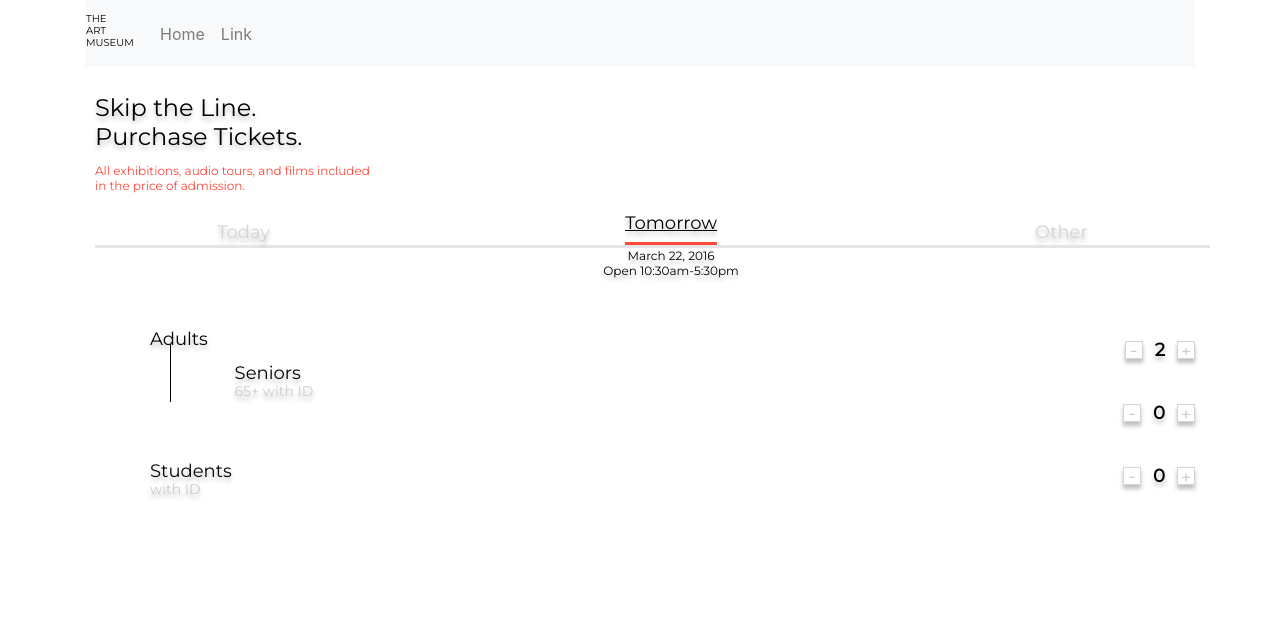
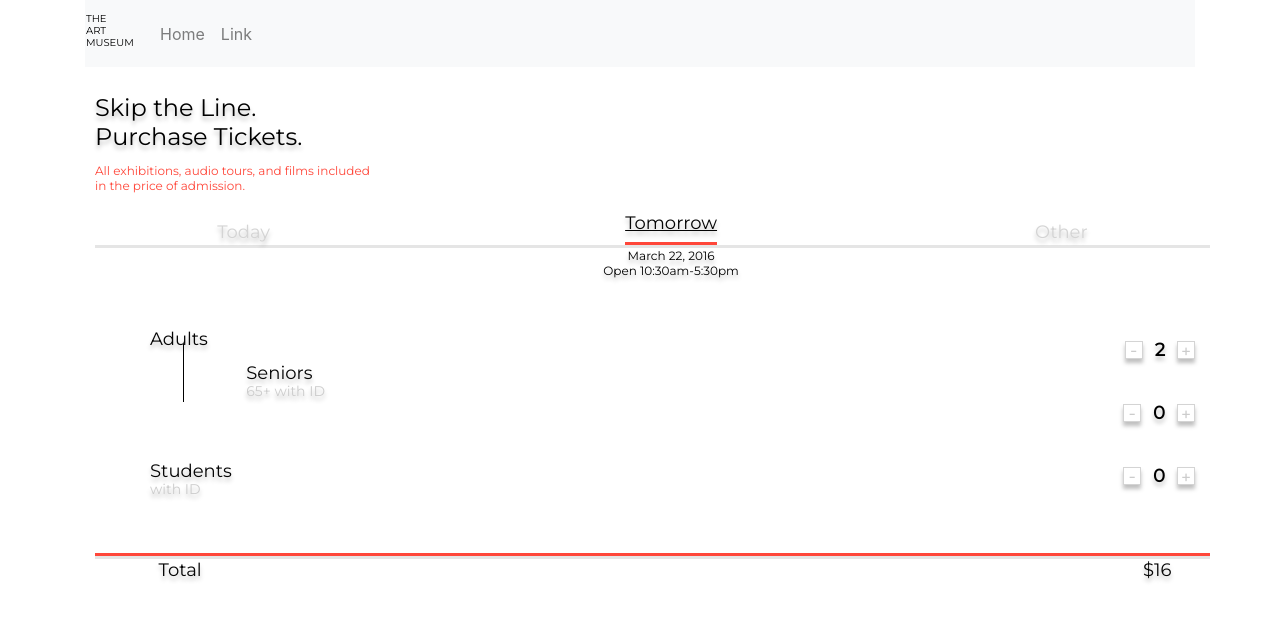
Before and after one commit to zloid/figma-imgs-to-react, a React (Create React App) app: page / in a window 1280 px wide. Shown: the top 620 px of the page. Built offline with nearby package versions, Linux system fonts and the light colour scheme.

Commit message:
total block done

```diff
--- a/src/components/AdultsBlock.jsx
+++ b/src/components/AdultsBlock.jsx
@@ -1,5 +1,5 @@
 import React from 'react'
-import { TodayTomorrowText } from './DateCell'
+import { TodayTomorrowText } from './TodayTomorrowText'
 import styled from 'styled-components'
 import { HollowDiv } from './HollowDiv'
 
@@ -9,8 +9,8 @@ const SeniorsBlock = styled.div`
   @media (min-width: 768px) {
     margin-left: 65px;
   }
-  @media (min-width: 1000px) {
-    margin-left: 75px;
+  @media (min-width: 1200px) {
+    margin-left: 88px;
   }
   margin-top: -8px;
   padding-top: 18px;
--- a/src/components/DateCell.jsx
+++ b/src/components/DateCell.jsx
@@ -1,29 +1,8 @@
 import React from 'react'
 import styled from 'styled-components'
+import { SolidLine } from './SolidLine'
+import { TodayTomorrowText } from './TodayTomorrowText'
 
-export const TodayTomorrowText = styled.div`
-  height: 23.72px;
-  left: calc(50% - 62px / 2 + 0.5px);
-  top: calc(50% - 0px / 2 - 20.14px);
-  font-family: Montserrat;
-  font-style: normal;
-  font-weight: normal;
-  font-size: 18px;
-  line-height: 22px;
-  text-align: center;
-  //   left: 10px;
-  text-shadow: 0px 4px 4px rgba(0, 0, 0, 0.25);
-  // position: absolute;
-  text-decoration-line: ${props => (props.selected ? 'underline' : 'none')};
-  border-bottom: ${props => (props.selected ? '3px solid #ff473a' : 'none')};
-  padding-bottom: ${props => (props.selected ? '30px' : '0px')};
-  margin-top: ${props => (props.blocked ? '9.2px' : '0px')};
-  color: ${props => (props.blocked ? '#D4D4D4' : '#050505')};
-  display: inline-block;
-  vertical-align: top;
-  margin-left: ${props => (props.righted ? '20%' : '10%')};
-  margin-right: ${props => props.lefted && '30%'};
-`
 const DateCellData = styled.div`
   font-family: Montserrat;
   font-style: normal;
@@ -42,13 +21,6 @@ const DateCellData = styled.div`
 //   margin-left: ${props => (props.righted ? '5%' : '5%')};
   margin-left: 5%;
   margin-left: ${props => props.lefted && '-10%'};
-`
-
-const SolidLine = styled.div`
-  //   position: absolute;
-  //   margin-top: 10px;
-  border-top: 3px solid #cccccc80;
-  width: 100%;
 `
 
 const DateCell = ({
--- a/src/components/MainNavBarMobile.jsx
+++ b/src/components/MainNavBarMobile.jsx
@@ -27,7 +27,7 @@ const PageName = styled.p`
   line-height: 22px;
   text-align: center;
   color: #ff473a;
-  @media (min-width: 768px) {
+  @media (min-width: 990px) {
     // margin: 10px 20px 0 10px;
     // font-weight: bolder;
     display: none;
--- a/src/components/PlanYourVisit.jsx
+++ b/src/components/PlanYourVisit.jsx
@@ -1,5 +1,5 @@
 import React from 'react'
-// import styled from 'styled-components'
+import styled from 'styled-components'
 import { Container, Row, Col } from 'react-bootstrap'
 import MainNavBarMobile from './MainNavBarMobile'
 import H1 from './H1'
@@ -8,6 +8,29 @@ import DateCell from './DateCell'
 import AdultsBlock from './AdultsBlock'
 import { HollowDiv } from './HollowDiv'
 import CounterBlock from './CounterBlock'
+import { SolidLine } from './SolidLine'
+import { TodayTomorrowText } from './TodayTomorrowText'
+
+const SolidLineRed = styled(SolidLine)`
+  border-top: 3px solid #ff473a;
+  margin-top: 26px;
+`
+const TotalBlock = styled.div`
+  margin-left: -2%;
+  width: 73%;
+  @media (min-width: 666px) {
+    margin-left: -3%;
+    width: 80%;
+  }
+  @media (min-width: 768px) {
+    margin-left: -3%;
+    width: 83%;
+  }
+  @media (min-width: 1200px) {
+    width: 87%;
+  }
+  display: inline-block;
+`
 
 const PlanYourVisit = () => {
   return (
@@ -80,9 +103,19 @@ const PlanYourVisit = () => {
           </Col>
           <Col className="text-right">
             <HollowDiv />
-            <CounterBlock count={2}/>
-            <CounterBlock count={0}/>
-            <CounterBlock count={0}/>
+            <CounterBlock count={2} />
+            <CounterBlock count={0} />
+            <CounterBlock count={0} />
+          </Col>
+        </Row>
+        <Row>
+          <Col>
+            <SolidLineRed />
+            <SolidLine />
+            <TotalBlock>
+              <TodayTomorrowText>Total</TodayTomorrowText>
+            </TotalBlock>
+            <TodayTomorrowText>$16</TodayTomorrowText>
           </Col>
         </Row>
       </Container>
--- /dev/null
+++ b/src/components/SolidLine.jsx
@@ -0,0 +1,6 @@
+import styled from 'styled-components'
+
+export const SolidLine = styled.div`
+border-top: 3px solid #cccccc80;
+width: 100%;
+`
--- /dev/null
+++ b/src/components/TodayTomorrowText.jsx
@@ -0,0 +1,25 @@
+import styled from 'styled-components'
+
+export const TodayTomorrowText = styled.div`
+  height: 23.72px;
+  left: calc(50% - 62px / 2 + 0.5px);
+  top: calc(50% - 0px / 2 - 20.14px);
+  font-family: Montserrat;
+  font-style: normal;
+  font-weight: normal;
+  font-size: 18px;
+  line-height: 22px;
+  text-align: center;
+  //   left: 10px;
+  text-shadow: 0px 4px 4px rgba(0, 0, 0, 0.25);
+  // position: absolute;
+  text-decoration-line: ${props => (props.selected ? 'underline' : 'none')};
+  border-bottom: ${props => (props.selected ? '3px solid #ff473a' : 'none')};
+  padding-bottom: ${props => (props.selected ? '30px' : '0px')};
+  margin-top: ${props => (props.blocked ? '9.2px' : '0px')};
+  color: ${props => (props.blocked ? '#D4D4D4' : '#050505')};
+  display: inline-block;
+  vertical-align: top;
+  margin-left: ${props => (props.righted ? '20%' : '10%')};
+  margin-right: ${props => props.lefted && '30%'};
+`
```
